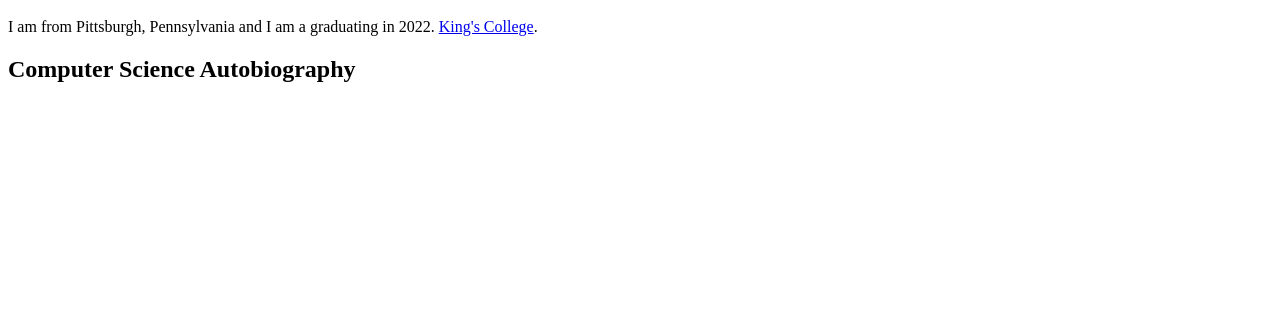
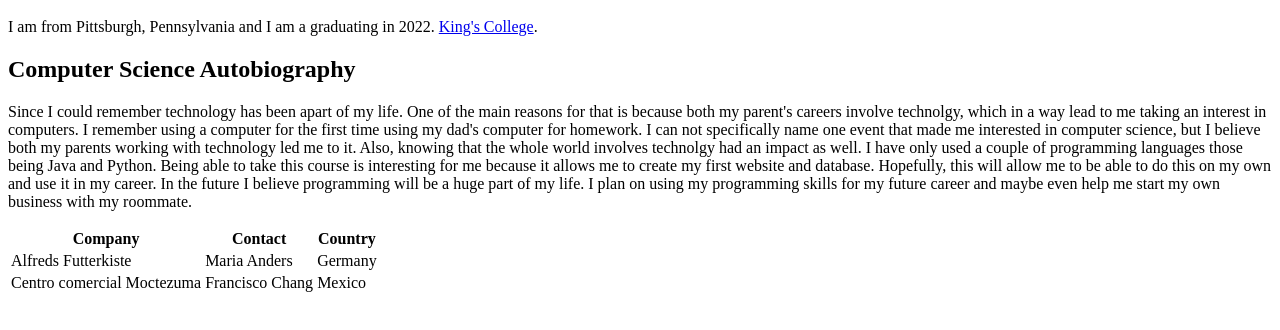
Before and after one commit to mattamelio/MattamelioCS256, a plain HTML site: page index.html in a window 1280 px wide. Shown: the part 48-378 px from the top of the page. Drawn offline with Linux system fonts and the light colour scheme.

Commit message:
Autobiography

```diff
--- a/index.html
+++ b/index.html
@@ -10,5 +10,47 @@
 
 
   <h2> Computer Science Autobiography </h2>
+
+  <p> Since I could remember technology has been apart of my life.  One of the main reasons for that is because both my parent's
+      careers involve technolgy, which in a way lead to me taking an interest in computers.  I remember using a computer for the
+      first time using my dad's computer for homework.  I can not specifically name one event that made me interested in computer
+      science, but I believe both my parents working with technology led me to it.  Also, knowing that the whole world involves
+      technolgy had an impact as well.  I have only used a couple of programming languages those being Java and Python.  Being able
+      to take this course is interesting for me because it allows me to create my first website and database.  Hopefully, this will
+      allow me to be able to do this on my own and use it in my career.  In the future I believe programming will be a huge part of
+      my life.  I plan on using my programming skills for my future career and maybe even help me start my own business with my
+      roommate. </p>
+
+
+
+
+
+
+
+
+
+
+
+
+
+
+  <table>
+    <tr>
+      <th>Company</th>
+      <th>Contact</th>
+      <th>Country</th>
+    </tr>
+    <tr>
+      <td>Alfreds Futterkiste</td>
+      <td>Maria Anders</td>
+      <td>Germany</td>
+    </tr>
+    <tr>
+      <td>Centro comercial Moctezuma</td>
+      <td>Francisco Chang</td>
+      <td>Mexico</td>
+    </tr>
+  </table>
+
 </body>
 </html>
```
